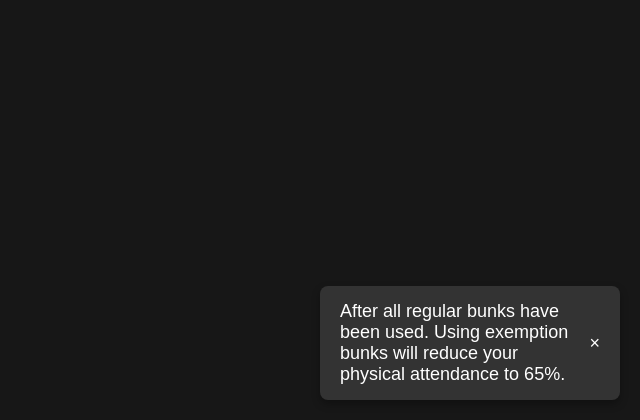
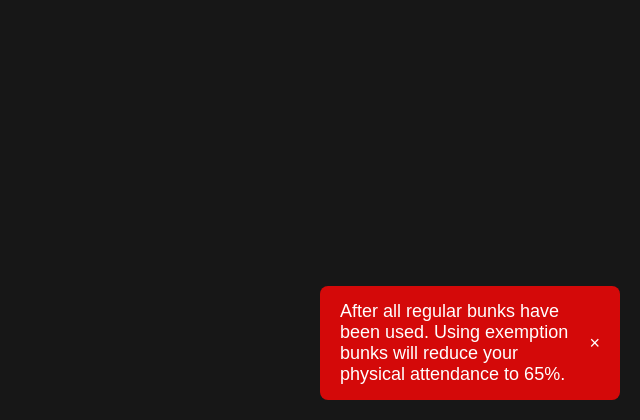
Before and after one commit to ashwathhhhh/Easy-College, a Flask app: template templates/attendance.html in a window 1280 px wide. Shown: the part 380-800 px from the top of the page, without its empty margins (640-1280 px from the left). Run offline with Flask 3, Linux system fonts and the light colour scheme; the template is opened without the code that fills it, so the values that code supplies are empty.

Commit message:
changed pop up color

```diff
--- a/templates/attendance.html
+++ b/templates/attendance.html
@@ -158,11 +158,8 @@
         position: fixed;
         bottom: 20px;
         right: 20px;
-  background-color: #333;
-  color: #fff;
         padding: 15px 20px;
         border-radius: 8px;
-  box-shadow: 0 4px 8px rgba(0, 0, 0, 0.3);
         display: flex;
         align-items: center;
         justify-content: space-between;
@@ -225,7 +222,7 @@
         </div>
         {% endfor %}
     </div>
-    <div class="popup" id="popup">
+    <div class="popup" id="popup" style="background-color: rgb(212, 9, 9); color: rgb(255, 255, 255);">
         <p>After all regular bunks have been used. Using exemption bunks will reduce your physical attendance to 65%.</p>
         <button class="close-btn" onclick="closePopup()">×</button>
     </div>
```
Lines whose indentation alone changed are shown as unchanged.
